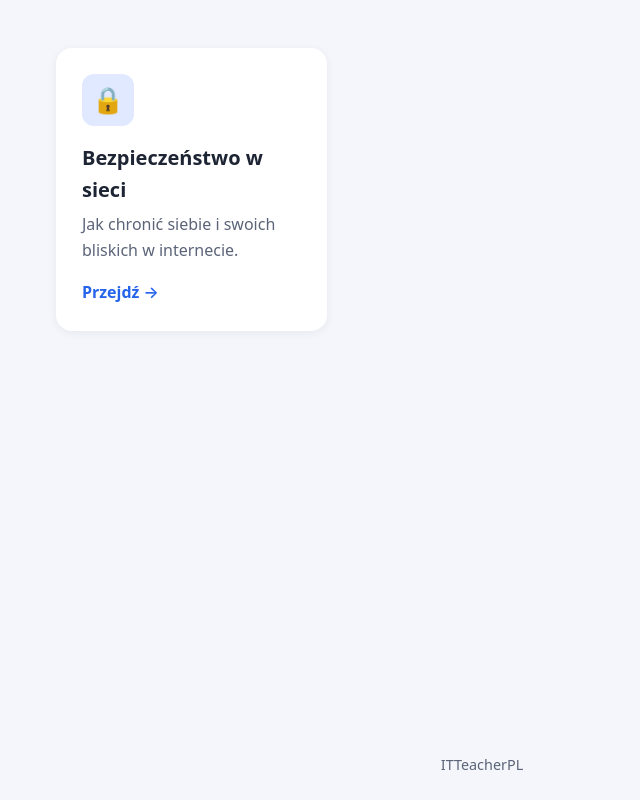
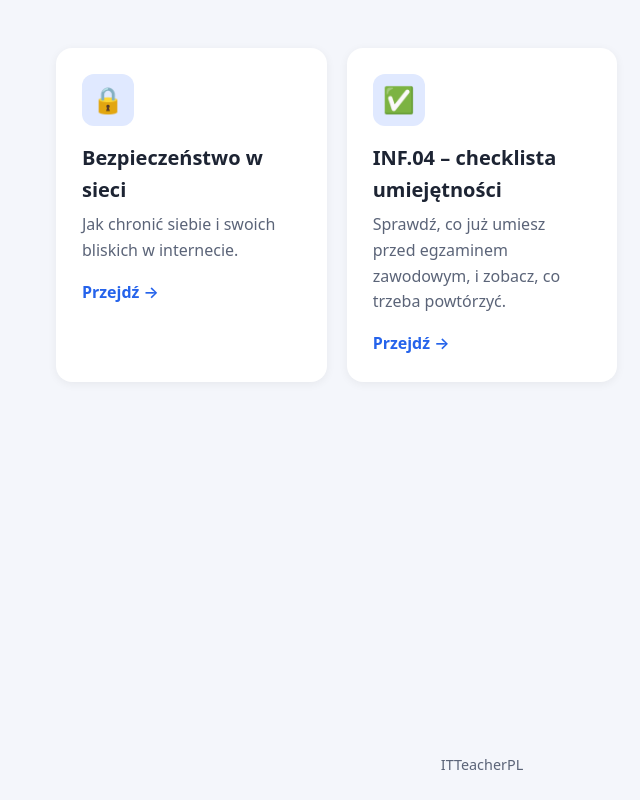
Before and after one commit to belferIT/belferit.github.io, a plain HTML site: page index.html in a window 1280 px wide. Shown: the whole page, without its empty margins (158-798 px from the left). Drawn offline with Linux system fonts and the light colour scheme.

Commit message:
Dodaj link do checklisty INF.04 na stronie głównej
Co-Authored-By: Claude Opus 5.5 <noreply@anthropic.com>
Claude-Session: https://claude.ai/code/session_012P4W6rqPv7Kko2tpPiywv7

```diff
--- a/index.html
+++ b/index.html
@@ -130,6 +130,14 @@
           <span class="go" aria-hidden="true">Przejdź →</span>
         </a>
       </li>
+      <li>
+        <a class="card" href="INF.04%20%E2%80%93%20checklista%20umiej%C4%99tno%C5%9Bci.html">
+          <div class="icon" aria-hidden="true">✅</div>
+          <h2>INF.04 – checklista umiejętności</h2>
+          <p>Sprawdź, co już umiesz przed egzaminem zawodowym, i zobacz, co trzeba powtórzyć.</p>
+          <span class="go" aria-hidden="true">Przejdź →</span>
+        </a>
+      </li>
     </ul>
   </main>
 
```
